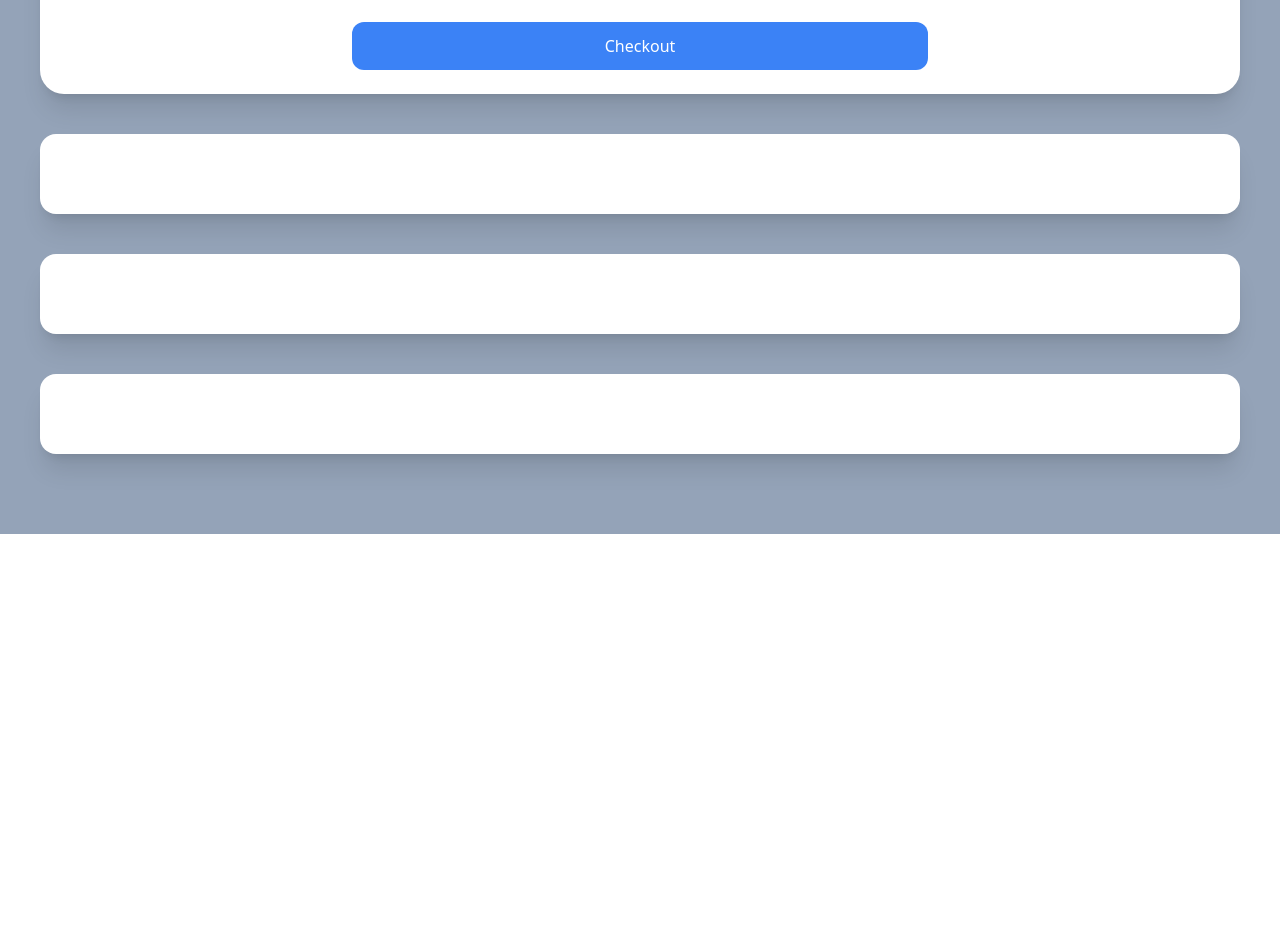
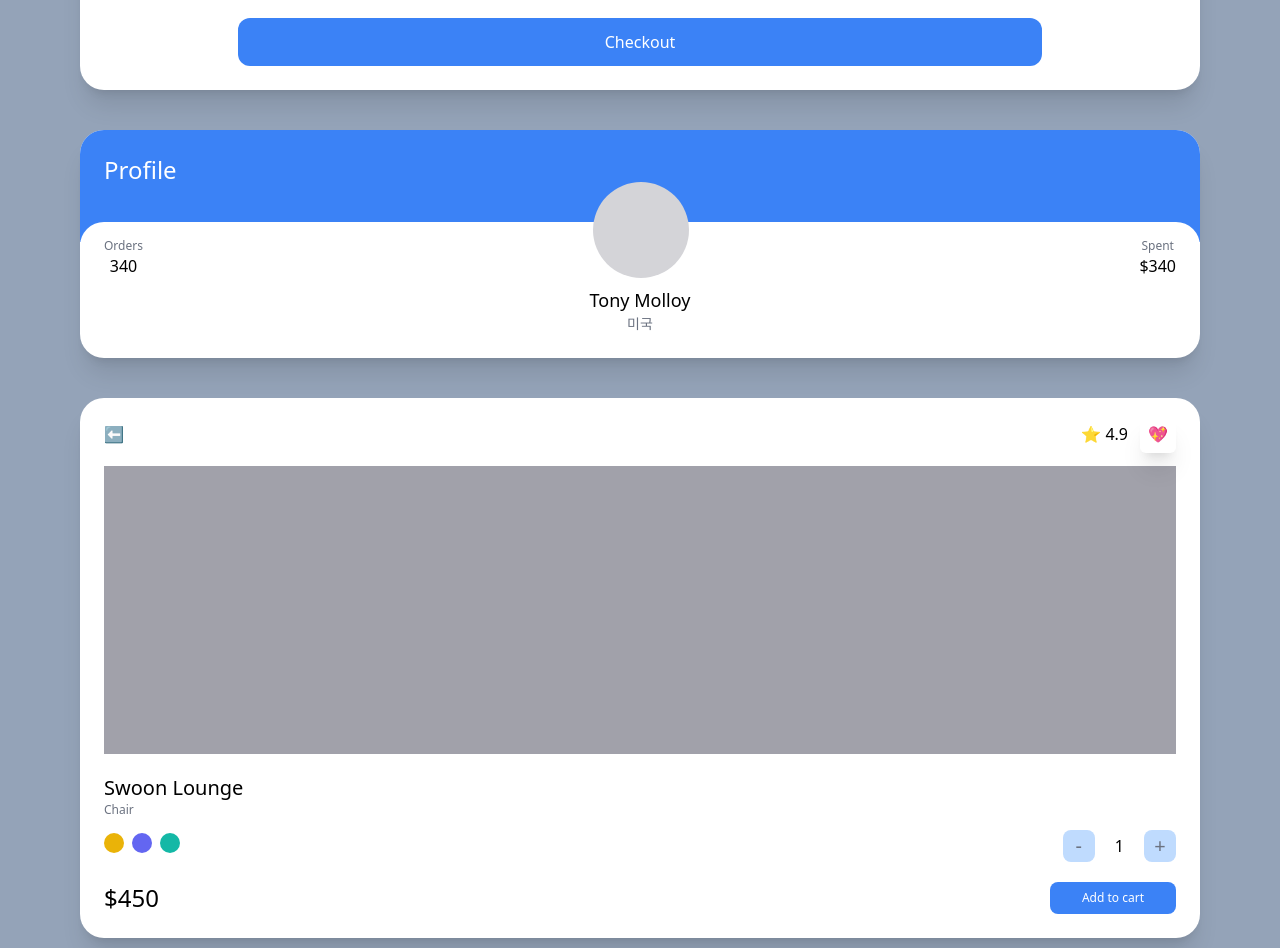
Before and after one commit to jongmato/tailwind-practice, a Next.js app: page / in a window 1280 px wide. Shown: the part 244-1192 px from the top of the page. Before the commit the page ends 800 px from the top, so only its background shows below. Built offline with nearby package versions, Linux system fonts and the light colour scheme.

Commit message:
feat: practice html markup

```diff
--- a/pages/index.tsx
+++ b/pages/index.tsx
@@ -1,31 +1,89 @@
-import type { NextPage } from 'next'
-
-
+import type { NextPage } from "next";
 
 const Home: NextPage = () => {
 	return (
-    <div className='bg-slate-400 py-20 px-10 grid gap-10'>
-      <div className='bg-white p-6 rounded-3xl shadow-xl'>
-        <span className='font-semibold text-3xl'>Select Item</span>
-        <div className='flex justify-between my-2'>
-          <span className='text-gray-500'>Grey Chair</span>
-          <span className='font-semibold'>$170</span>
+		<div className="bg-slate-400 py-20 px-20 grid gap-10 min-h-screen">
+			<div className="bg-white p-6 rounded-3xl shadow-xl">
+				<span className="font-semibold text-2xl">Select Item</span>
+				<div className="flex justify-between my-2">
+					<span className="text-gray-500">Grey Chair</span>
+					<span className="font-semibold">$170</span>
 				</div>
-        <div className='flex justify-between'>
-          <span className='text-gray-500'>Tooly Table</span>
-          <span className='font-semibold'>$800</span>
+				<div className="flex justify-between">
+					<span className="text-gray-500">Tooly Table</span>
+					<span className="font-semibold">$800</span>
 				</div>
-        <div className='flex justify-between mt-2 pt-2 border-t-2 border-dashed'>
+				<div className="flex justify-between mt-2 pt-2 border-t-2 border-dashed">
 					<span>Total</span>
-          <span className='font-semibold'>$970</span>
+					<span className="font-semibold">$970</span>
 				</div>
-        <div className='mt-5 bg-blue-500 text-white p-3 text-center rounded-xl w-2/4 mx-auto'>Checkout</div>
+				<button
+					className="mt-5 bg-blue-500 text-white p-3 text-center
+          rounded-xl w-3/4 block mx-auto
+        hover:bg-teal-500 hover:text-black
+        active:bg-yellow-500 focus:bg-red-500"
+				>
+					Checkout
+				</button>
 			</div>
-      <div className='bg-white p-10 rounded-2xl shadow-xl'></div>
-      <div className='bg-white p-10 rounded-2xl shadow-xl'></div>
-      <div className='bg-white p-10 rounded-2xl shadow-xl'></div>
+			<div className="bg-white overflow-hidden rounded-3xl shadow-xl">
+				<div className="bg-blue-500 p-6 pb-14">
+					<span className="text-white text-2xl">Profile</span>
 				</div>
-  )
-}
+				<div className="rounded-3xl p-6 bg-white relative -top-5">
+					<div className="flex relative -top-16 items-end justify-between">
+						<div className="flex flex-col items-center">
+							<span className="text-xs text-gray-500">Orders</span>
+							<span className="font-medium">340</span>
+						</div>
+						<div className="h-24 w-24 bg-zinc-300 rounded-full" />
+						<div className="flex flex-col items-center">
+							<span className="text-xs text-gray-500">Spent</span>
+							<span className="font-medium">$340</span>
+						</div>
+					</div>
+					<div className="relative  flex flex-col items-center -mt-14 -mb-5">
+						<span className="text-lg font-medium">Tony Molloy</span>
+						<span className="text-sm text-gray-500">미국</span>
+					</div>
+				</div>
+			</div>
+			<div className="bg-white p-6 rounded-3xl shadow-xl">
+				<div className="flex mb-5 justify-between items-center">
+					<span>⬅️</span>
+					<div className="space-x-3">
+						<span>⭐️ 4.9</span>
+						<span className="shadow-xl p-2 rounded-md">💖</span>
+					</div>
+				</div>
+				<div className="bg-zinc-400 h-72 mb-5" />
+				<div className="flex flex-col">
+					<span className="font-medium text-xl">Swoon Lounge</span>
+					<span className="text-xs text-gray-500">Chair</span>
+					<div className="mt-3 mb-5 flex justify-between items-center">
+						<div className="space-x-2">
+							<button className="w-5 h-5 rounded-full bg-yellow-500 focus:ring-2 ring-offset-2 ring-yellow-500 transition" />
+							<button className="w-5 h-5 rounded-full bg-indigo-500 focus:ring-2 ring-offset-2 ring-indigo-500 transition" />
+							<button className="w-5 h-5 rounded-full bg-teal-500 focus:ring-2 ring-offset-2 ring-teal-500 transition" />
+						</div>
+						<div className="flex items-center space-x-5">
+							<button className=" rounded-lg bg-blue-200 flex justify-center items-center aspect-square w-8 text-xl text-gray-500">
+								-
+							</button>
+							<span>1</span>
+							<button className=" rounded-lg bg-blue-200 flex justify-center items-center aspect-square w-8 text-xl text-gray-500">
+								+
+							</button>
+						</div>
+					</div>
+					<div className="flex justify-between items-center">
+						<span className="font-medium text-2xl">$450</span>
+						<button className="bg-blue-500 py-2 px-8 text-center text-xs text-white rounded-lg">Add to cart</button>
+					</div>
+				</div>
+			</div>
+		</div>
+	);
+};
 
-export default Home
+export default Home;
```
Lines whose indentation alone changed are shown as unchanged.
